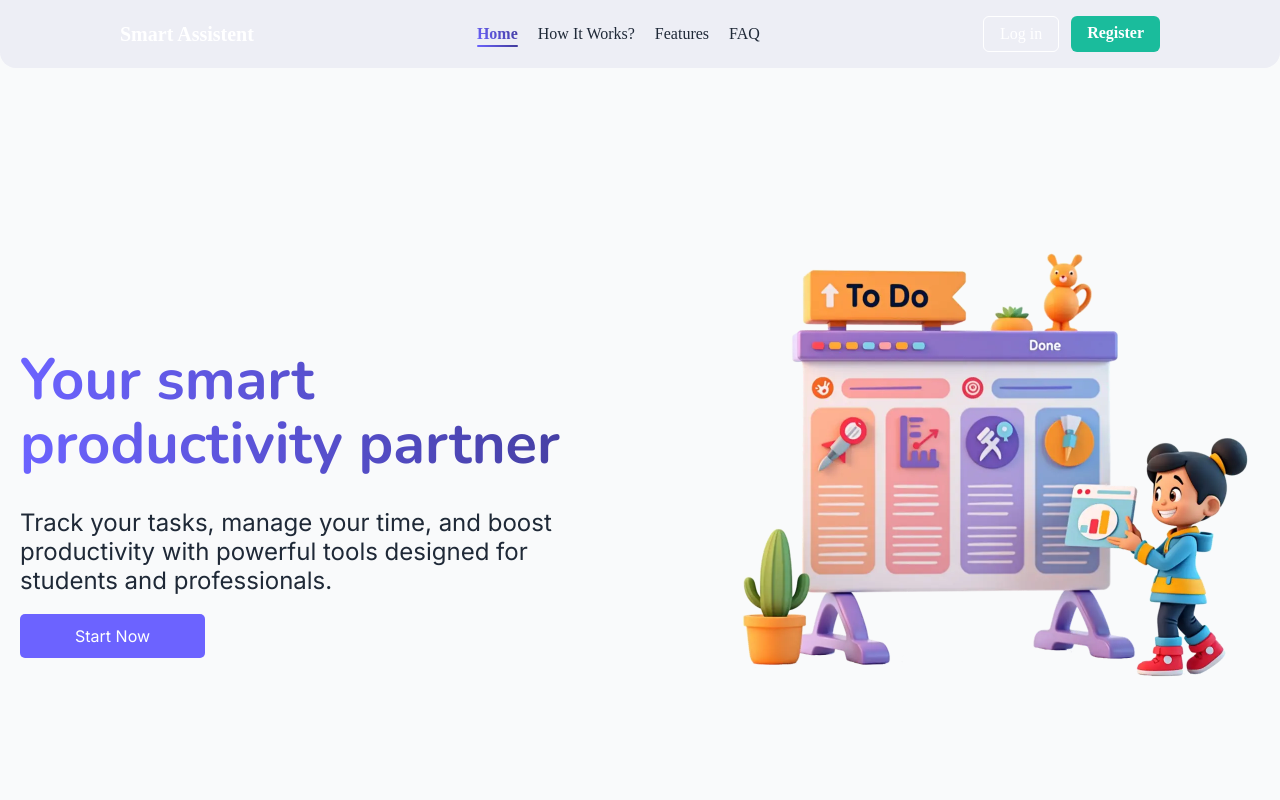
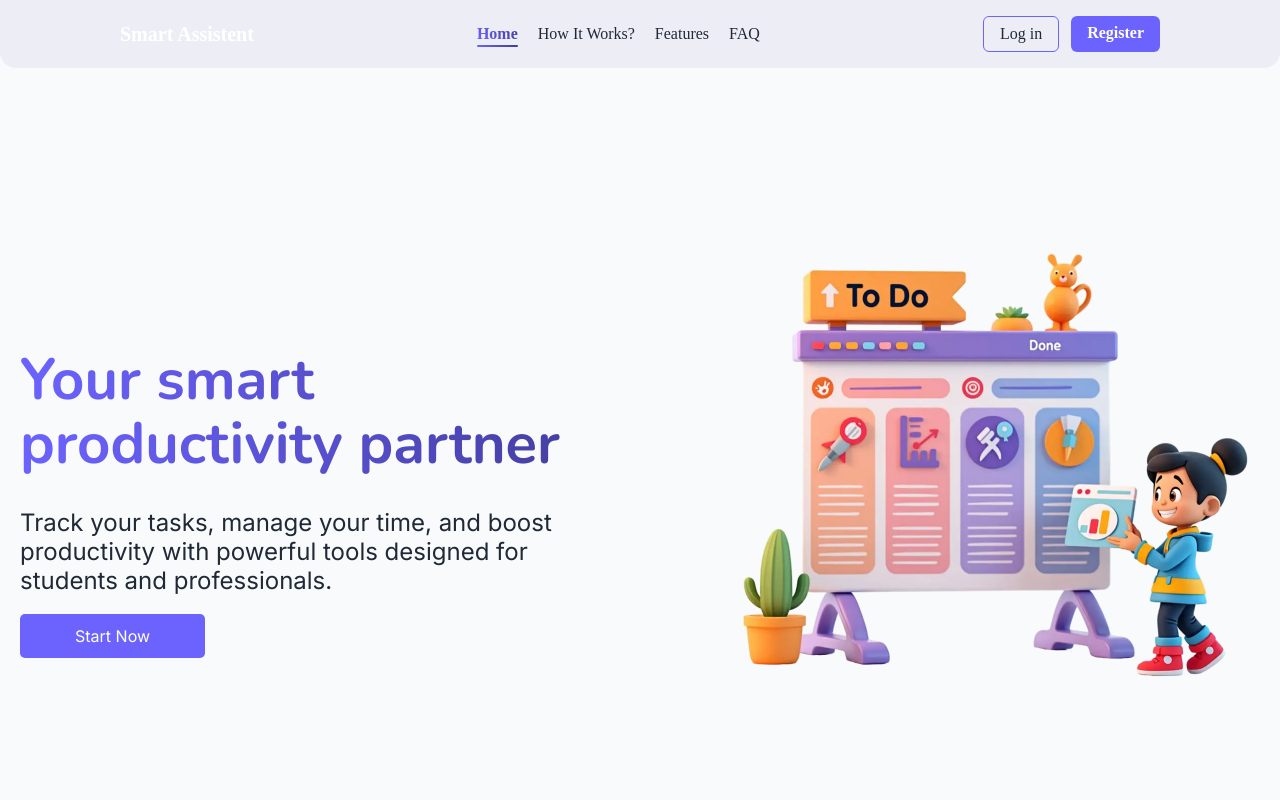
Before and after one commit to Ded-Goit/smart_assistant, a Next.js app: page / in a window 1280 px wide. Shown: the top 800 px of the page. Built offline with nearby package versions, Linux system fonts and the light colour scheme.

Commit message:
fix header btns

```diff
--- a/components/Header/Header.module.css
+++ b/components/Header/Header.module.css
@@ -74,27 +74,37 @@
 }
 .loginBtn {
   padding: 0.5rem 1rem;
-  border: 1px solid white;
+  border: 1px solid #6c63ff;
   border-radius: 6px;
-  color: white;
+  color: #1f2937;
   text-decoration: none;
   font-weight: 500;
-  transition: all 0.3s ease;
+  transition: all 0.2s ease-in-out;
 }
 .loginBtn:hover {
-  background-color: rgba(255, 255, 255, 0.1);
+  color: #413b99;
+  transform: scale(1.05);
 }
 .registerBtn {
   padding: 0.5rem 1rem;
-  background-color: #1abc9c;
+  background-color: #6c63ff;
   border-radius: 6px;
   color: white;
   text-decoration: none;
   font-weight: 600;
-  transition: background-color 0.3s ease;
+  /* transition: background-color 0.3s ease; */
+  transition:
+    background 0.3s ease-in-out,
+    transform 0.2s ease-in-out;
 }
 .registerBtn:hover {
-  background-color: #16a085;
+  /* background-color: #16a085; */
+  transform: scale(1.05);
+  background: linear-gradient(to right, #6c63ff, #413b99);
+}
+.registerBtn:active {
+  transform: scale(0.97);
+  background-color: #00bfa6;
 }
 @media (max-width: 768px) {
   .desktopNav {
```
